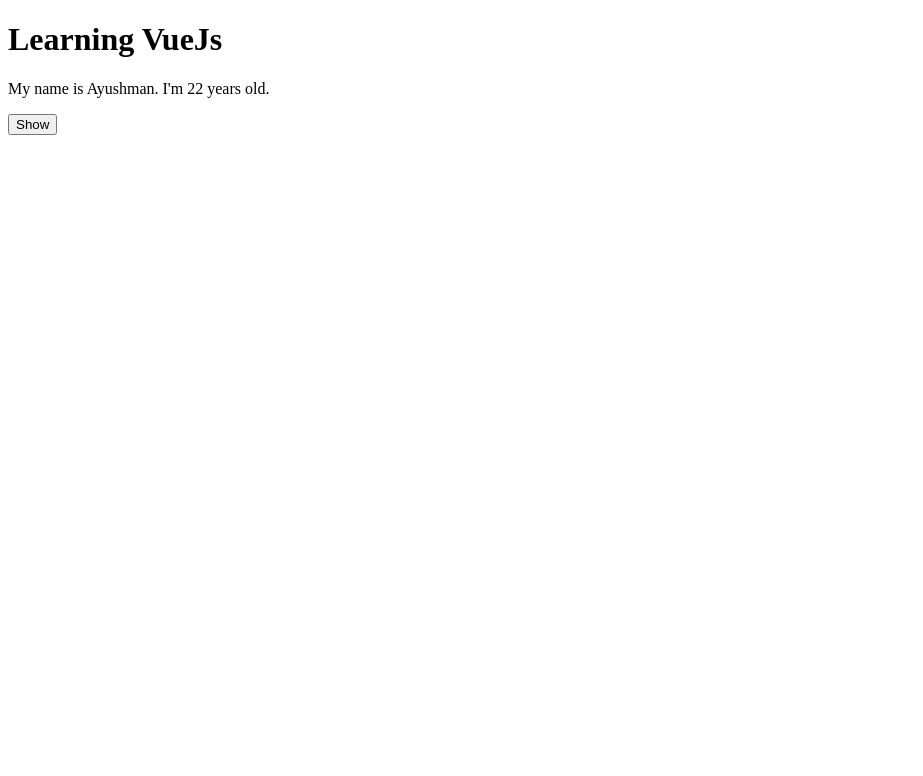
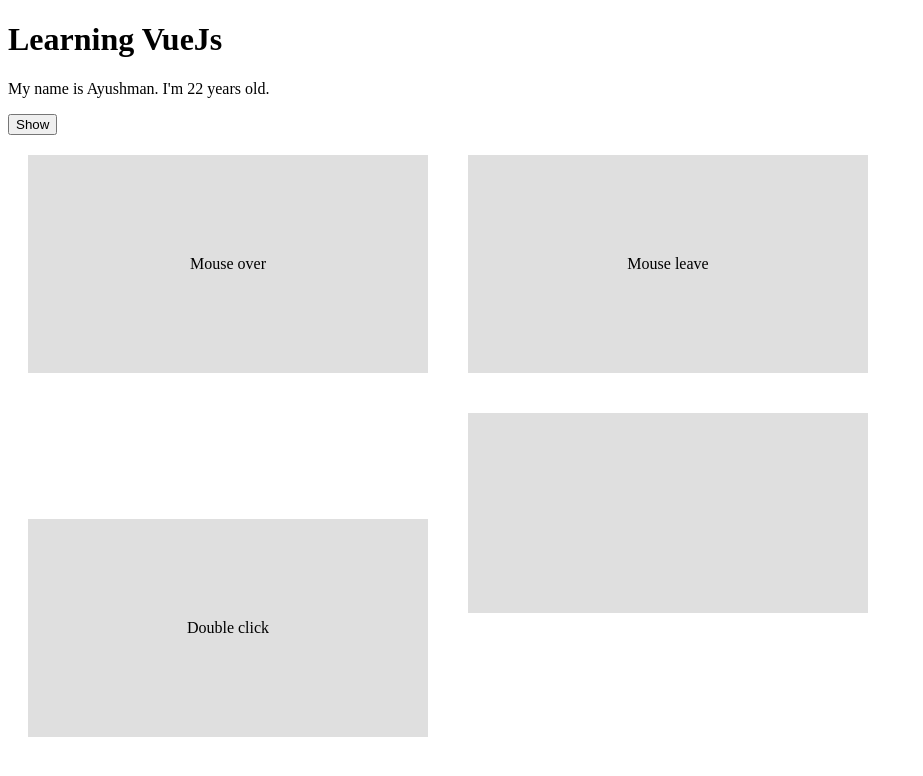
Before and after one commit to ayushman-git/net-ninja-vuejs-course-L, a plain HTML site: page index.html in a window 1280 px wide. Shown: the whole page, without its empty margins (0-923 px from the left). Drawn offline with nearby package versions, Linux system fonts and the light colour scheme.

Commit message:
mouse events, passing arg alongside

```diff
--- a/app.js
+++ b/app.js
@@ -18,6 +18,9 @@ const app = Vue.createApp({
     changeNameWithArg(name) {
       this.name = name;
     },
+    eventHandler(e, num) {
+      console.log(e, num)
+    }
   },
 });
 
--- a/index.html
+++ b/index.html
@@ -4,6 +4,7 @@
     <meta charset="UTF-8" />
     <meta name="viewport" content="width=device-width, initial-scale=1.0" />
     <title>Learning Vue</title>
+    <link rel="stylesheet" href="./styles.css" />
     <script src="https://unpkg.com/vue@next"></script>
   </head>
   <body>
@@ -25,6 +26,12 @@
       <div v-show="showButtons">
         v-if re-renders the element. v-show hides using css
       </div>
+      <br />
+      <!-- Mouse events -->
+      <div class="box" @mouseover="eventHandler($event, 5)">Mouse over</div>
+      <div class="box" @mouseleave="eventHandler">Mouse leave</div>
+      <div class="box" @dblclick="eventHandler">Double click</div>
+      <div class="box"></div>
     </div>
     <script src="app.js"></script>
   </body>
--- /dev/null
+++ b/styles.css
@@ -0,0 +1,8 @@
+.box {
+  padding: 100px 0px;
+  width: 400px;
+  background-color: rgb(223, 223, 223);
+  margin: 20px;
+  text-align: center;
+  display: inline-block;
+}
```
